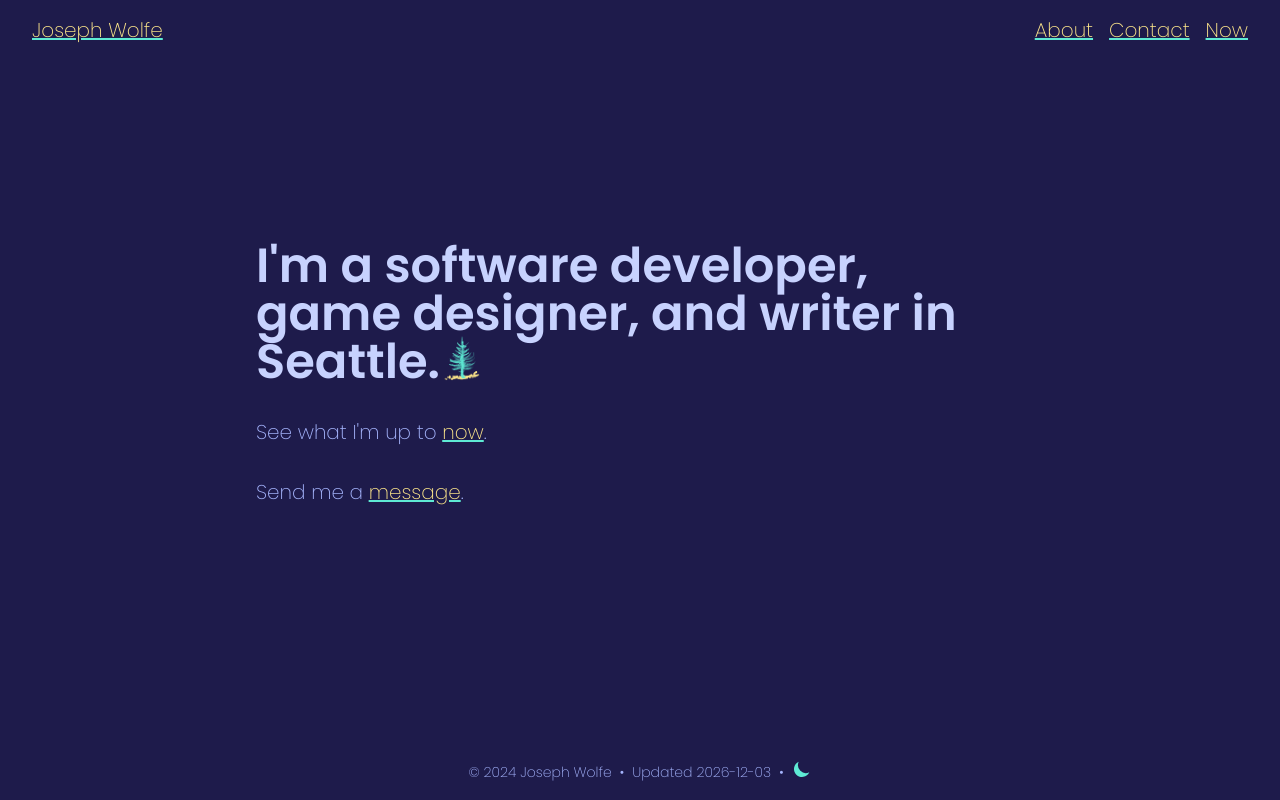
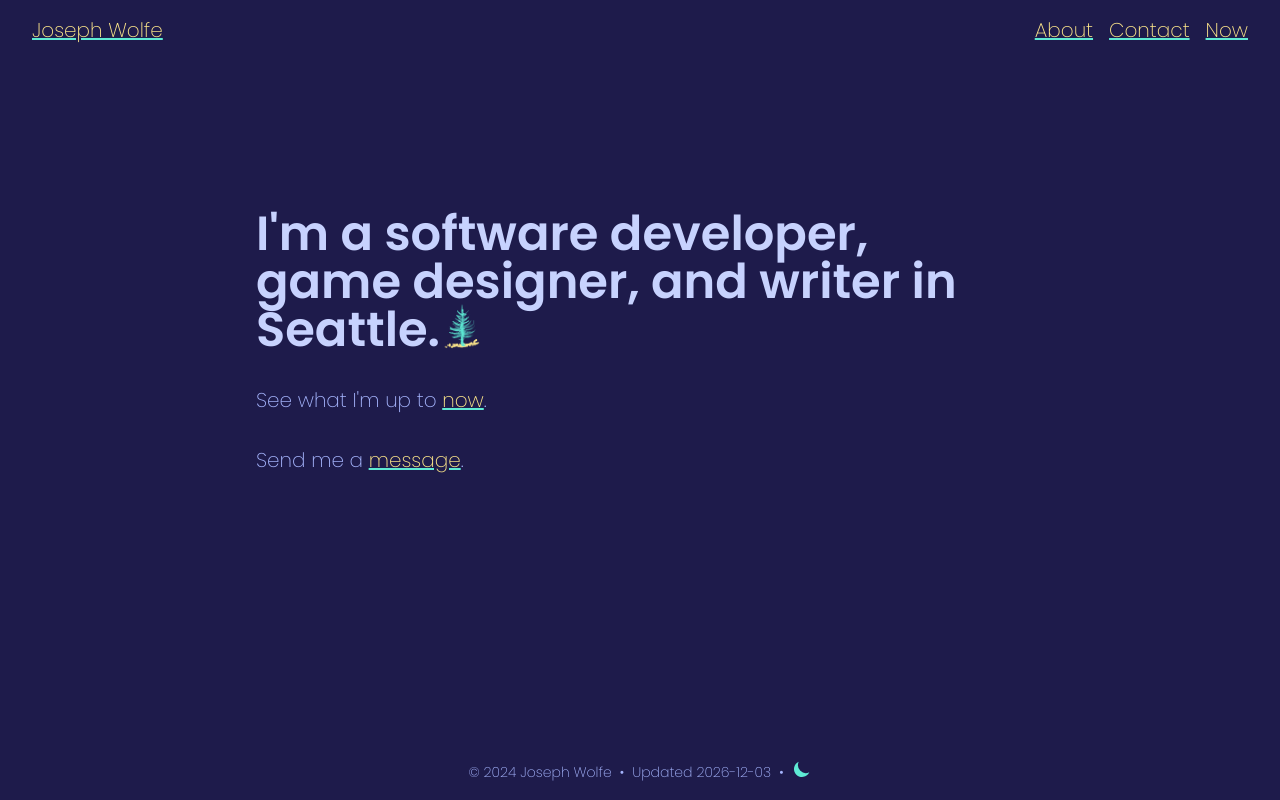
Before and after one commit to CharmedSatyr/personal-website, a Next.js app: page / in a window 1280 px wide. Built offline with nearby package versions, Linux system fonts and the light colour scheme.

Commit message:
Fix test; run tests on commit

```diff
--- a/app/page.tsx
+++ b/app/page.tsx
@@ -4,7 +4,7 @@ import TreeImage from "components/TreeImage";
 
 const Root = () => {
 	return (
-		<PageContainer title="">
+		<PageContainer>
 			<h1 className="highlighted mb-8 text-3xl font-bold leading-tight md:text-5xl">
 				I'm a software developer, game designer, and writer in Seattle.
 				<TreeImage />
--- a/components/PageContainer.tsx
+++ b/components/PageContainer.tsx
@@ -1,16 +1,18 @@
 import { ReactNode } from "react";
 
 interface Props {
-	title: string;
+	title?: string;
 	children: ReactNode;
 }
 
 const PageContainer = ({ title, children }: Props) => {
 	return (
 		<section className="container min-h-96 max-w-3xl">
-			<h1 className="highlighted mb-8 text-3xl font-bold md:text-5xl">
-				{title}
-			</h1>
+			{title && (
+				<h1 className="highlighted mb-8 text-3xl font-bold md:text-5xl">
+					{title}
+				</h1>
+			)}
 
 			{children}
 		</section>
```
Also changed, not shown: package.json (+4 -4 lines).
